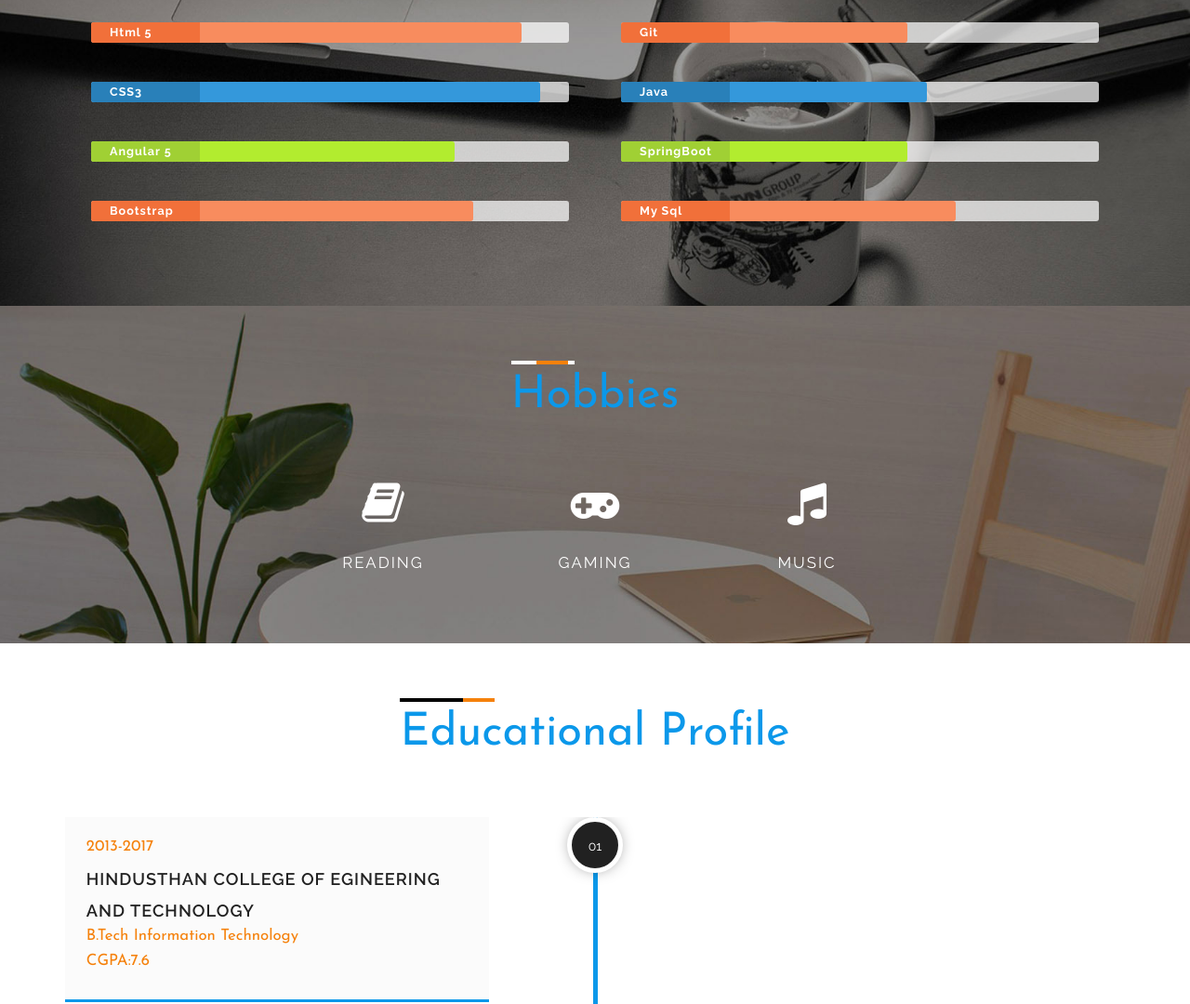
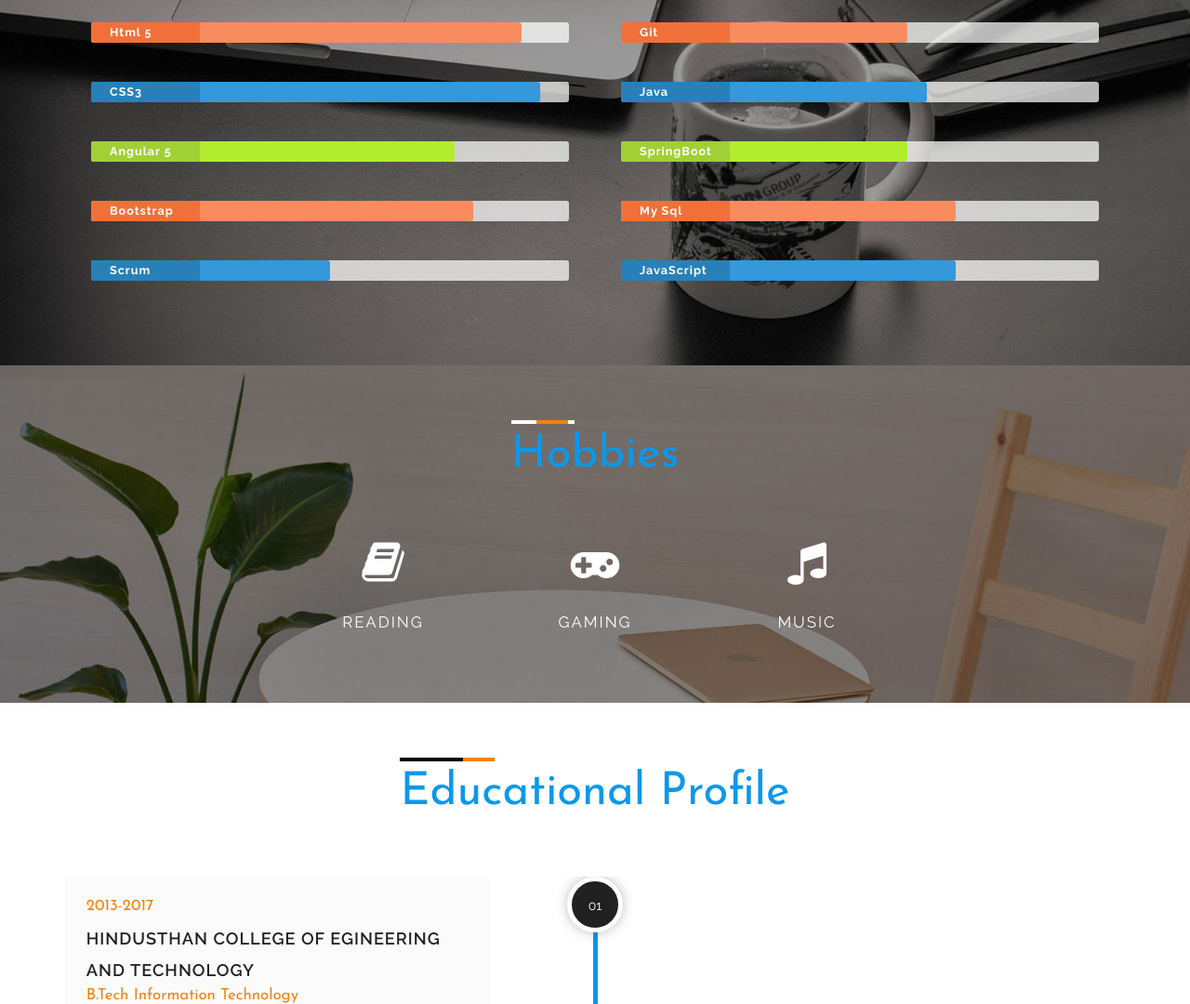
Before and after one commit to 12Milda/12Milda.github.io, a plain HTML site: page index.html in a window 1280 px wide. Shown: the part 1234-2314 px from the top of the page at 93% size. Drawn offline with Linux system fonts and the light colour scheme.

Commit message:
Add files via upload

```diff
--- a/index.html
+++ b/index.html
@@ -98,6 +98,12 @@ function hideURLbar(){ window.scrollTo(0,1); } </script>
 			  <p class="skillbar-bar" style="background: #f88c5e;"></p>
 
 			</div>
+
+			<div class="skillbar" data-percent="50">
+			  <span class="skillbar-title" style="background: #2980b9;">Scrum</span>
+			  <p class="skillbar-bar" style="background: #3498db;"></p>
+
+			</div>
 		</div>
 		<div class="col-sm-6 stats_grid_right">
 			<div class="skillbar" data-percent="60">
@@ -123,6 +129,11 @@ function hideURLbar(){ window.scrollTo(0,1); } </script>
 			<div class="skillbar" data-percent="70">
 			  <span class="skillbar-title" style="background: #f1703a;">My Sql</span>
 			  <p class="skillbar-bar" style="background: #f88c5e;"></p>
+
+			</div>
+			<div class="skillbar" data-percent="70">
+			  <span class="skillbar-title" style="background: #2980b9;">JavaScript</span>
+			  <p class="skillbar-bar" style="background: #3498db;"></p>
 
 			</div>
 		</div>
```
